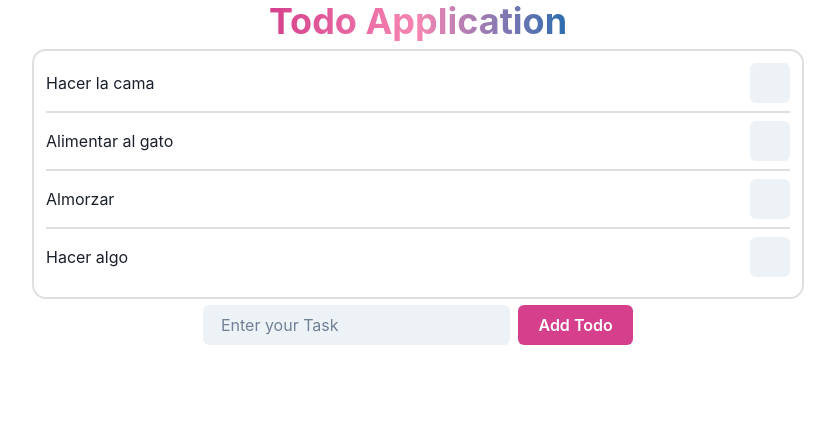
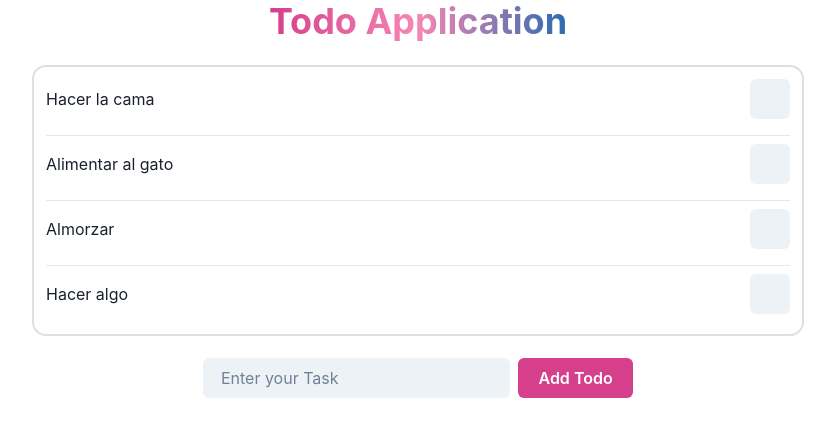
Before and after one commit to Kyokox1/ToDo_list, a React (Vite) app: page / in a window 1280 px wide. Shown: the top 436 px of the page, without its empty margins (222-1057 px from the left). Built offline with nearby package versions, Linux system fonts and the light colour scheme.

Commit message:
Agregando la funcionalidad para borrar y agregar Todos.

```diff
--- a/package.json
+++ b/package.json
@@ -12,6 +12,7 @@
     "@emotion/react": "^11",
     "@emotion/styled": "^11",
     "framer-motion": "^6",
+    "nanoid": "^3.3.4",
     "react": "^18.0.0",
     "react-dom": "^18.0.0"
   },
--- a/src/components/App.jsx
+++ b/src/components/App.jsx
@@ -16,15 +16,15 @@ function App() {
 		setTodoTask([...todoTask, newTodo]);
 	};
 
-  const deleteTodo=(id)=>{
-      const newTodos= todoTask.filter((el)=>el.id!==id)
-      setTodoTask(newTodos)
-  }
+	const deleteTodo = (id) => {
+		const newTodos = todoTask.filter((el) => el.id !== id);
+		setTodoTask(newTodos);
+	};
 
 	return (
 		<Box>
 			<main>
-				<Stack align="center">
+				<Stack align="center" gap={6}>
 					<Heading
 						as="h1"
 						textAlign="center"
--- a/src/components/sections/AddTodo.jsx
+++ b/src/components/sections/AddTodo.jsx
@@ -1,5 +1,6 @@
-import { Button, Input, Stack } from "@chakra-ui/react";
 import React, { useState } from "react";
+import { Box, Button, Input, Stack } from "@chakra-ui/react";
+import { nanoid } from "nanoid";
 
 export const AddTodo = ({ addTodo }) => {
 	const [content, setContent] = useState("");
@@ -9,15 +10,16 @@ export const AddTodo = ({ addTodo }) => {
 		// console.log(content)
 
 		const todo = {
-			id: 4,
+			id: nanoid(),
 			body: content
 		};
 
 		addTodo(todo);
+		setContent("");
 	};
 
 	return (
-		<form onSubmit={handleSubmit}>
+		<Box as="form" onSubmit={handleSubmit}>
 			<Stack direction="row">
 				<Input
 					placeholder="Enter your Task"
@@ -29,6 +31,6 @@ export const AddTodo = ({ addTodo }) => {
 					Add Todo
 				</Button>
 			</Stack>
-		</form>
+		</Box>
 	);
 };
--- a/src/components/sections/TodoList.jsx
+++ b/src/components/sections/TodoList.jsx
@@ -1,20 +1,44 @@
-import { HStack, IconButton, Stack, Text } from "@chakra-ui/react";
+import {
+	Badge,
+	Box,
+	HStack,
+	IconButton,
+	Stack,
+	StackDivider,
+	Text
+} from "@chakra-ui/react";
 import React from "react";
 
-export const TodoList = ({todoTask, deleteTodo}) => {
+export const TodoList = ({ todoTask, deleteTodo }) => {
 	return (
-		<Stack w="60%" p={3} outline="2px #00000020 solid" borderRadius="xl">
+		<>
+			{todoTask.length > 0 ? (
+				<Stack
+					w="60%"
+					p={3}
+					outline="2px #00000020 solid"
+					borderRadius="xl"
+					divider={<StackDivider />}
+				>
 					{todoTask.map((task, i) => (
 						<HStack
 							key={task.id}
 							justify="space-between"
 							pb={2}
-					borderBottom={i !== todoTask.length - 1 && "2px #00000020 solid"}
+							// borderBottom={i !== todoTask.length - 1 && "2px #00000020 solid"} //* Solucion sin aplicar el "StackDivider" de arriba.
 						>
 							<Text>{task.body}</Text>
-					<IconButton onClick={()=>deleteTodo(task.id)} />
+							<IconButton onClick={() => deleteTodo(task.id)} />
 						</HStack>
 					))}
 				</Stack>
+			) : (
+				<Box py={4}>
+					<Badge p={5} colorScheme="green" borderRadius="lg">
+						Yeiii no Todos!!!
+					</Badge>
+				</Box>
+			)}
+		</>
 	);
 };
```
Also changed, not shown: .eslintrc.js, 1 other file (tests, documents, lock files or other folders). Lines whose indentation alone changed are shown as unchanged.
